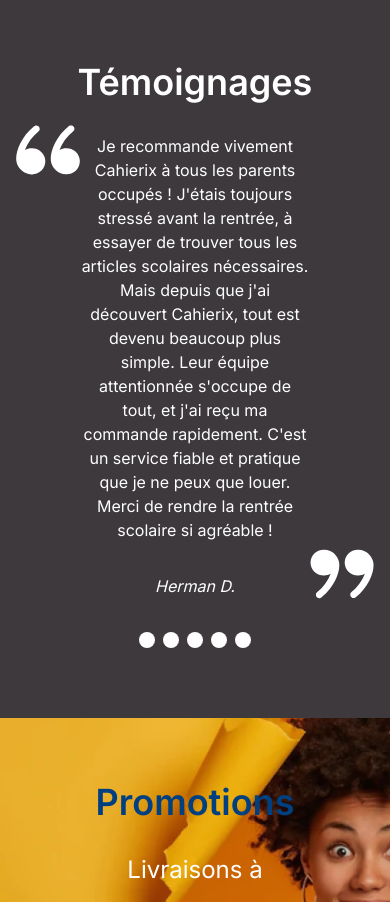
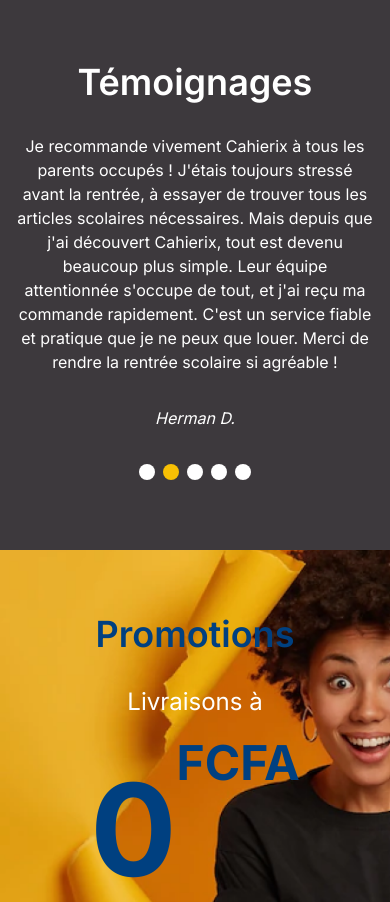
Before and after one commit to kamicodaxe/cahierix, a Next.js app in the folder frontend/: page / in a window 390 px wide. Shown: the part 2233-3135 px from the top of the page. Built offline with nearby package versions, Linux system fonts and the light colour scheme.

Commit message:
- updated Testimonials

```diff
--- a/frontend/components/Testimonials.tsx
+++ b/frontend/components/Testimonials.tsx
@@ -15,7 +15,7 @@
 
                     <div className="flex justify-between">
 
-                        <div className="h-16 w-16 text-6xl text-center bg-gray-60 text-white shrink-0 -translate-y-8">
+                        <div className="h-16 w-16 text-6xl text-center bg-gray-60 text-white shrink-0 hidden sm:block -translate-y-8">
                             <img src="/quote-left.svg" className="h-24" alt="quote-left svg" />
                         </div>
 
@@ -30,17 +30,17 @@
                             <p className="pt-8"><i>Herman D.</i></p>
 
                             <div className="space-x-2 mt-8">
-                                <span className="w-4 h-4 rounded-full bg-white inline-block"></span>
-                                <span className="w-4 h-4 rounded-full bg-white inline-block bg-[#F8C004]"></span>
-                                <span className="w-4 h-4 rounded-full bg-white inline-block"></span>
-                                <span className="w-4 h-4 rounded-full bg-white inline-block"></span>
-                                <span className="w-4 h-4 rounded-full bg-white inline-block"></span>
+                                <span className="w-4 h-4 rounded-full inline-block bg-white"></span>
+                                <span className="w-4 h-4 rounded-full inline-block bg-[#F8C004]"></span>
+                                <span className="w-4 h-4 rounded-full inline-block bg-white"></span>
+                                <span className="w-4 h-4 rounded-full inline-block bg-white"></span>
+                                <span className="w-4 h-4 rounded-full inline-block bg-white"></span>
                             </div>
 
                         </div>
 
 
-                        <div className="h-16 w-16 text-6xl text-center bg-gray-60 text-white shrink-0 self-end -translate-y-16">
+                        <div className="h-16 w-16 text-6xl text-center bg-gray-60 text-white shrink-0 hidden sm:block self-end -translate-y-16">
                             <img src="/quote-right.svg" className="h-24" alt="quote-right svg" />
                         </div>
 
```
